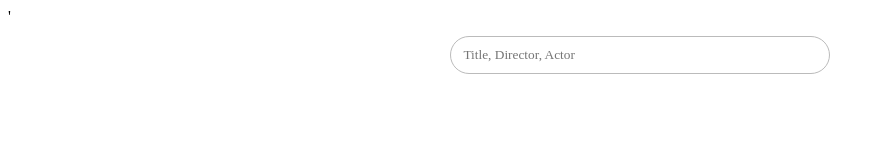
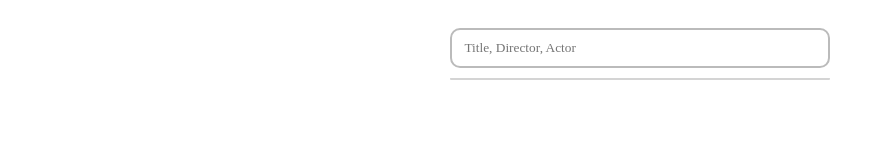
Before and after one commit to ryumhan/AutoComplete-Input, a website with bundled scripts: page index.html in a window 1280 px wide. Shown: the whole page, without its empty margins (0-885 px from the left). Built offline with nearby package versions, Linux system fonts and the light colour scheme.

Commit message:
AutoComplete Input Box is refined functionally - By calling Render after API Fetch, some loading failure problem is fixed
major update
- ItemContainer render condition is changed, Render called after Only fetch success
- KeyDown event listener condition changed, If input value is same with previous state, then it won't call the SetState
- ItemList Tag, Style is changed for manual implementation.
minor fix
- Only if valid character input exist, SetState is called In AutoInputComponent
- Unnecessary parameter removed applied

```diff
--- a/index.html
+++ b/index.html
@@ -2,14 +2,14 @@
 <html lang="en">
 
 <head>
-  <link rel="stylesheet" type="text/css" href="simple.css">'
+  <link rel="stylesheet" type="text/css" href="simple.css">
   <meta charset="UTF-8">
   <title>Auto Complete</title>
 </head>
 
 <body>
-  <div id="app" style="text-align: center;"></div>
-  <script type="module" src="./dist/main.js"></script>
+  <div id="app" class="center">
+    <script type="module" src="./dist/main.js"></script>
 </body>
 
 </html>
--- a/simple.css
+++ b/simple.css
@@ -1,27 +1,48 @@
-.clearbtn {
+.center {
+    margin: auto;
+    width: 30%;
+    padding: 10px;
+}
+
+.auto-input-group {
+    position: relative;
+}
+
+input[type=search] {
+    border-radius: 10px;
+    border: 2px solid #bbb;
+    margin: 10px 0;
+    padding: 10px 12px;
+    font-family: fontAwesome;
+    width: 100%;
+}
+
+.complete-list{
     position: absolute;
-    right: 3px;
-    top: 0;
-    bottom: 0;
-    width: 10px;
-    height: 14px;
-    margin: auto;
-    font-size: 12px;
+    border: 1px solid #d4d4d4;
+    border-radius: 5px;
+    border-top: none;
+    border-bottom: 2px solid #d4d4d4;
+    z-index: 99;
+    top: 100%;
+    left: 0;
+    right: 0;
+}
+
+.complete-list div{
+    border-radius: 20px;
+    padding: 10px;
     cursor: pointer;
-    color: #ccc;
     background-color: #fff;
 }
 
-.auto-input-group *{
-    align-content: center;
-    vertical-align: middle;
-  }
+/*when hovering an item:*/
+.complete-list div:hover {
+    background-color: #e9e9e9;
+}
 
-input {
-    width: 30%;
-    border-radius: 20px;
-    border: 1px solid #bbb;
-    margin: 10px 0;
-    padding: 10px 12px;
-    font-family: fontAwesome;
+/*when navigating through the items using the arrow keys:*/
+.complete-active {
+    background-color: DodgerBlue !important;
+    color: #ffffff;
 }
--- a/src/components/AutoInputComponent.ts
+++ b/src/components/AutoInputComponent.ts
@@ -10,7 +10,6 @@ customElements.define("input-container", ItemContainer);
 interface IPropsAutoInput {
   placeholder: string
   id: string
-  listId: string
 }
 
 export default class AutoInputComponent extends Component {
@@ -18,7 +17,9 @@ export default class AutoInputComponent extends Component {
     super(targetElement, props);
   }
 
-  Setup() { }
+  Setup() {
+    this.state = {};
+  }
 
   SetEvent() {
     const id = this.props.id;
@@ -26,9 +27,10 @@ export default class AutoInputComponent extends Component {
 
     inputElement?.addEventListener("keyup", (e: KeyboardEvent) => {
       const input = inputElement?.value;
-      this.SetState({ data: input });
-
-      e.stopPropagation();
+      //Only availabe input exist
+      if (input.trim().length && this.state.data != input) {
+        this.SetState({ data: input });
+      }
     });
   }
 
@@ -40,21 +42,21 @@ export default class AutoInputComponent extends Component {
   SetState(newState: any): void {
     const child = document.getElementById(this.props.id + "-container");
     child?.setAttribute("data", newState.data);
+    //Update State
+    this.state.data = newState.data;
   }
 
   UITemplate() {
     console.log("AutoInputComponent is Templated");
 
     const placeholder: string = this.props.placeholder;
-    const listId = this.props.listId;
     const id = this.props.id;
 
     return `
             <div class = "auto-input-group">
-                <input type = "search" placeholder = \'${placeholder}\' list = ${listId} id = ${id}>
-                  <input-container id = ${id + "-container"} listId=${listId}><input-container/>
-                </input>
+                <input type = "search" placeholder = \'${placeholder}\' id = ${id} autocomplete="off">
+                <input-container id = ${id + "-container"}>
             </div>
-            `
+           `
   }
 }
--- a/src/components/ItemList.ts
+++ b/src/components/ItemList.ts
@@ -6,32 +6,35 @@ import { autoDataSet } from "../core/OnMemory.js"
 
 export default class ItemList extends HTMLElement {
   connectedCallback() {
-    console.log("ItemList Connected");
+    console.debug("ItemList Connected");
     this.render();
   }
-
   /**
-   * Observing the attributes about data.
-   */
+  * Observing the attributes about list.
+  */
   static get observedAttributes() {
     return ['list'];
   }
 
   /**
    * When observing data is changed, this function would be called.
-   * condition - debounce
+   * Condition - debounced data can be set to memory / only input exist
    */
   attributeChangedCallback() {
-    console.log('attributeChangedCallback , ItemList')
+    this.render();
   }
 
   render() {
-    const id = this.attributes.getNamedItem("listId")?.value;
     const items = JSON.parse(<string>this.attributes.getNamedItem("list")?.value);
 
     this.innerHTML =
-      `<datalist id=${id}>
-          ${items.map((item: autoDataSet) => `<option id = ${item.id} value = \'${item.text}\'>`).join('')}
-       </datalist>`
+      `<div class ="complete-list">
+          ${items.map((item: autoDataSet) => {
+        return `<div id = ${item.id}>
+                  <strong>${item.text}</strong>
+                  <input type = "hidden" value = \'${item.text}\'/>
+                </div>`
+      }).join('')}
+       </div>`
   }
 }
--- a/src/containers/ItemContainer.ts
+++ b/src/containers/ItemContainer.ts
@@ -28,23 +28,22 @@ export default class ItemContainer extends HTMLElement {
 
     /**
      * When observing data is changed, this function would be called.
-     * Condition - debounced data can be set to memory.
+     * Condition - debounced data can be set to memory / only input exist
      */
     attributeChangedCallback() {
         this.handler_.Debounce(() => {
             const input = <string>this.attributes.getNamedItem("data")?.value;
-            this.handler_.GetMethod(input);
-
-            console.log("rerendering attributeChanged :", input);
-            this.render();
+            this.handler_.GetMethod(input, () => {
+                console.debug("Rerender attributeChanged :", input);
+                this.render();
+            });
         }, 500);
     }
 
     render() {
         const items = JSON.stringify(this.handler_.GetOnMemory());
-        const id = this.attributes.getNamedItem("listId")?.value;
         // Add Element
         this.innerHTML =
-            `<item-list listId=${id} list=\'${items}\'/>`
+            `<item-list list=\'${items}\'/>`
     }
 }
--- a/src/core/InputHandler.ts
+++ b/src/core/InputHandler.ts
@@ -10,14 +10,16 @@ export class InputHandler {
     private currentInput_: string = "";
     private inDebounce_: number = 0;
 
-    private Fetch() {
+    private Fetch(callback: Function) {
         const target = this.url_ + this.currentInput_;
-        console.log("GetMethod url - ", target);
+        console.debug("GetMethod url - ", target);
 
         fetch(target).then((response) => {
             response.json().then((data) => {
                 this.SetOnMemory(this.currentInput_, data);
                 console.log("Get data about ", this.currentInput_, data);
+                //callback
+                callback();
             });
         }).catch((error) => console.log("GetMethod error:", error));;
     }
@@ -26,13 +28,13 @@ export class InputHandler {
      * if same request exist on memory, doesn't request.
      * @param input input string value from input box.
      */
-    GetMethod(input: string) {
+    GetMethod(input: string, callback: Function) {
         this.currentInput_ = input;
         if (this.memory_.OnMemory(input)) {
             return;
         }
 
-        this.Fetch();
+        this.Fetch(callback);
     }
 
     /**
--- a/src/main.ts
+++ b/src/main.ts
@@ -7,7 +7,7 @@ class Main {
     constructor() {
         const App = document.querySelector('#app');
         if (App instanceof HTMLElement) {
-            new AutoInputComponent(App, { placeholder: "Title, Director, Actor", id: "customAuto", listId: "autolist" });
+            new AutoInputComponent(App, { placeholder: "Title, Director, Actor", id: "customAuto" });
         }
     }
 }
```
Also changed, not shown: src/components/ClearButton.ts (deleted, +0 -16 lines).
